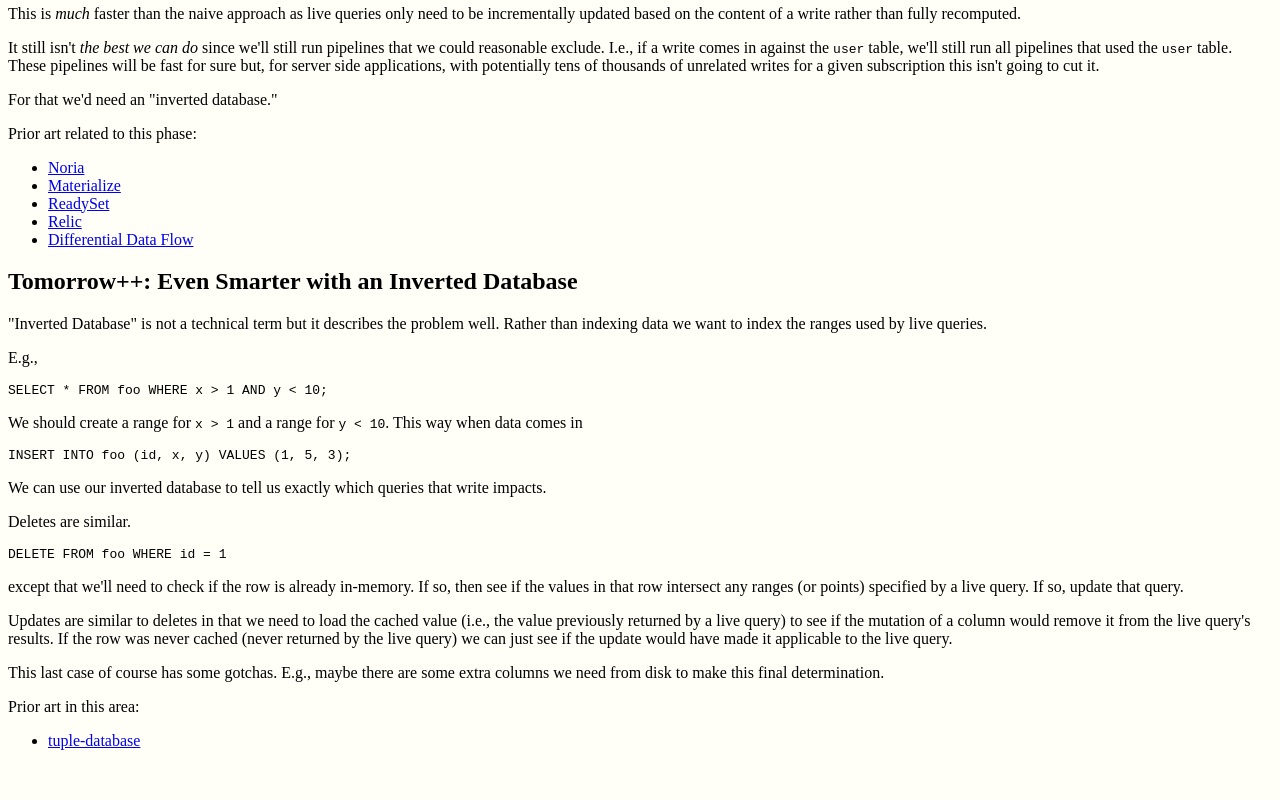
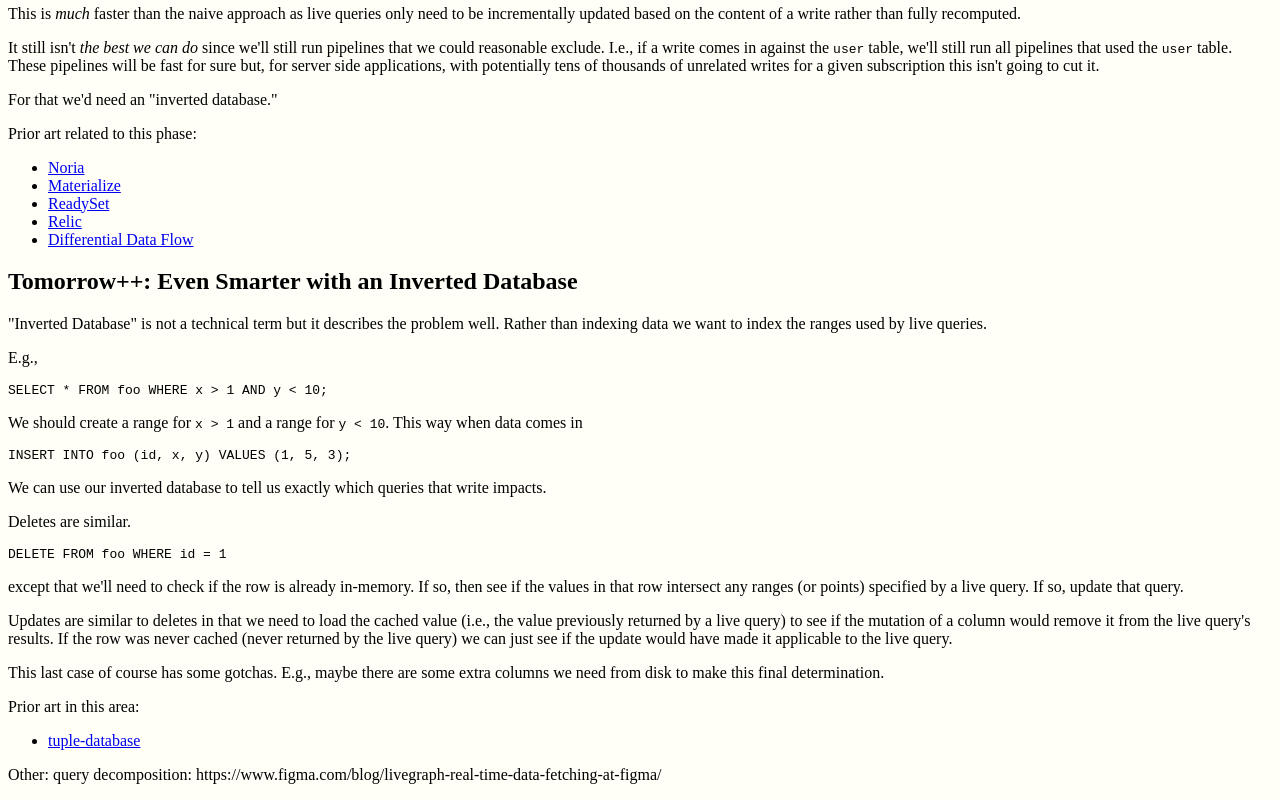
Before and after one commit to vlcn-io/docs, a Next.js app: page /blog/the-march-to-reactivity in a window 1280 px wide. Shown: the part 1454-2254 px from the top of the page. Before the commit the page ends 2220 px from the top, so only its background shows below. Built offline with nearby package versions, Linux system fonts and the light colour scheme.

Commit message:
increate conection limit

```diff
--- a/pages/blog/the-march-to-reactivity.mdx
+++ b/pages/blog/the-march-to-reactivity.mdx
@@ -136,3 +136,7 @@ This last case of course has some gotchas. E.g., maybe there are some extra colu
 
 Prior art in this area:
 - [tuple-database](https://github.com/ccorcos/tuple-database)
+
+
+Other:
+query decomposition: https://www.figma.com/blog/livegraph-real-time-data-fetching-at-figma/
```
Also changed, not shown: 1 other file (tests, documents, lock files or other folders).
